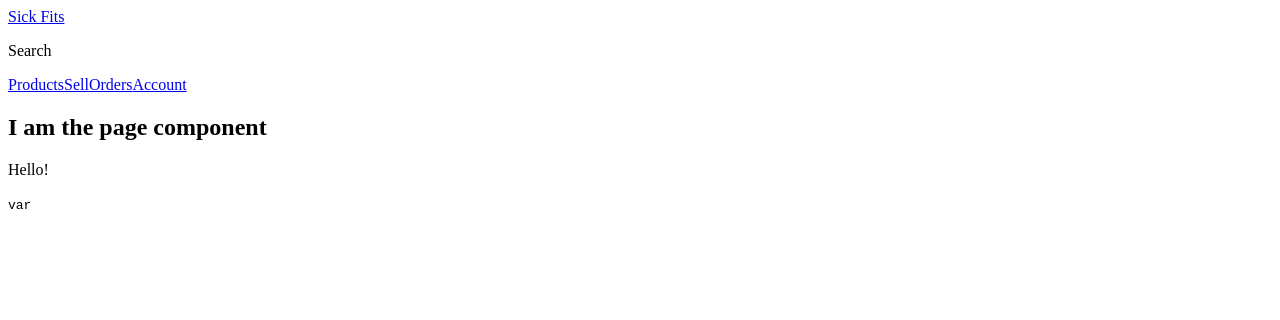
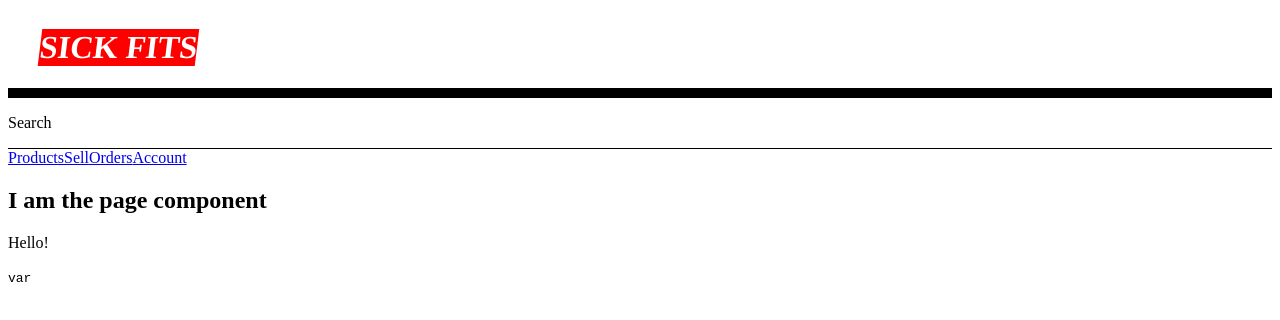
Before and after one commit to djpandit007/didactic-robot, a Next.js app in the folder frontend/: page / in a window 1280 px wide. Shown: the top 320 px of the page. Built offline with nearby package versions, Linux system fonts and the light colour scheme.

Commit message:
Video 6 done

```diff
--- a/frontend/components/Header.js
+++ b/frontend/components/Header.js
@@ -1,16 +1,50 @@
 import Link from 'next/link';
+import styled from 'styled-components';
 import Nav from './Nav';
+
+const Logo = styled.h1`
+  font-style: 4rem;
+  margin-left: 2rem;
+  position: relative;
+  z-index: 2;
+  transform: skew(-7deg);
+  background: red;
+  a {
+    color: white;
+    text-decoration: none;
+    text-transform: uppercase;
+    padding: 0.5rem, 1rem;
+  }
+`;
+
+const HeaderStyles = styled.header`
+  .bar {
+    border-bottom: 10px solid var(--black, black);
+    display: grid;
+    grid-template-columns: auto 1fr;
+    justify-content: space-between;
+    align-items: center;
+  }
+
+  .sub-bar {
+    display: grid;
+    grid-template-columns: 1fr auto;
+    border-bottom: 1px solid var(--black, black);
+  }
+`;
 
 export default function Header() {
   return (
-    <header>
+    <HeaderStyles>
       <div className="bar">
-        <Link href="/">Sick Fits</Link>
+        <Logo>
+          <Link href="/">Sick Fits</Link>
+        </Logo>
       </div>
       <div className="sub-bar">
         <p>Search</p>
       </div>
       <Nav />
-    </header>
+    </HeaderStyles>
   );
 }
```
